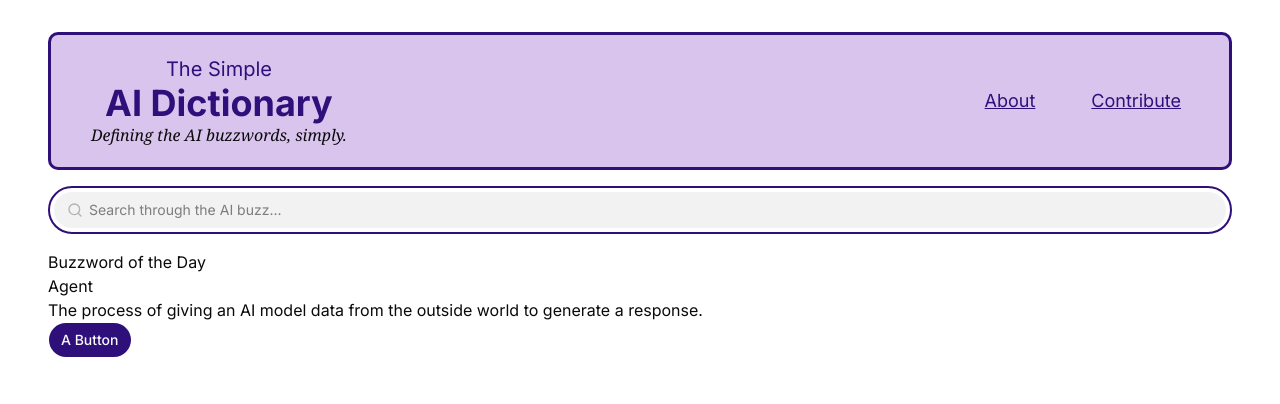
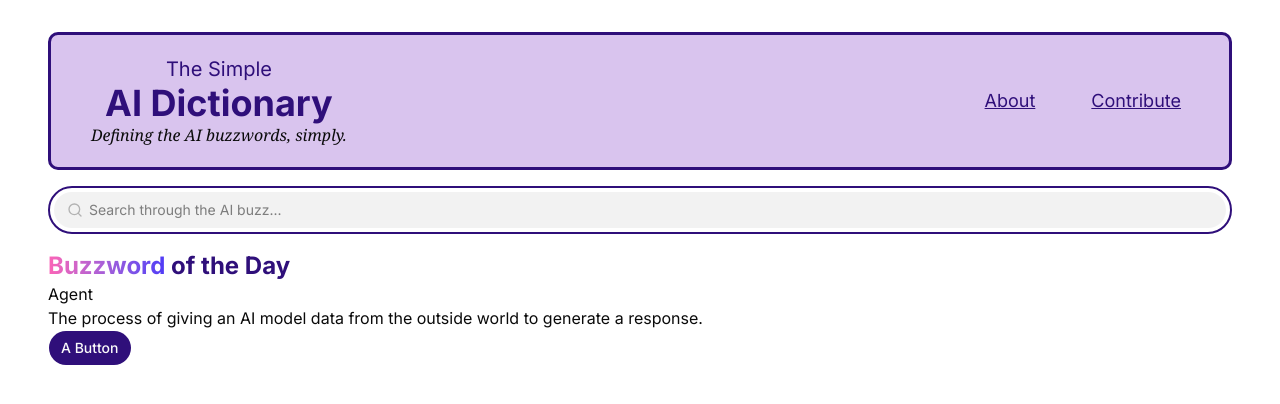
Before and after one commit to ahmed33033/ai-dictionary, a Next.js app: page / in a window 1280 px wide. Shown: the top 404 px of the page. Built offline with nearby package versions, Linux system fonts and the light colour scheme.

Commit message:
Styled buzzword of the day

```diff
--- a/app/page.tsx
+++ b/app/page.tsx
@@ -76,7 +76,10 @@ export default function Home() {
       </Command>
       <main className="relative">
         <article>
-          <h1>Buzzword of the Day</h1>
+          <h1 className="text-2xl font-bold text-primary">
+            <span className="bg-linear-to-r from-pink-400 to-indigo-600 bg-clip-text text-transparent">Buzzword</span>{" "}
+            of the Day
+          </h1>
           <h2 className="capitalize">{term_of_the_day}</h2>
           <p>{terms.filter((term) => term.name === term_of_the_day)[0].general.definition}</p>
         </article>
```
